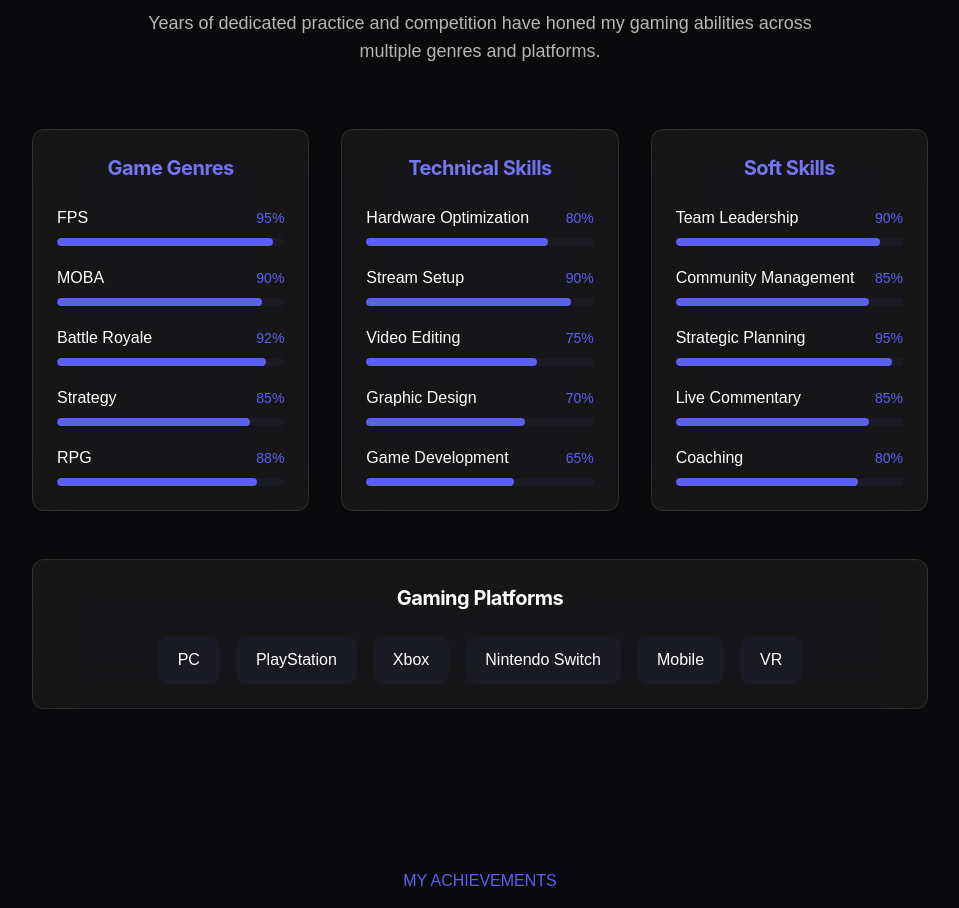
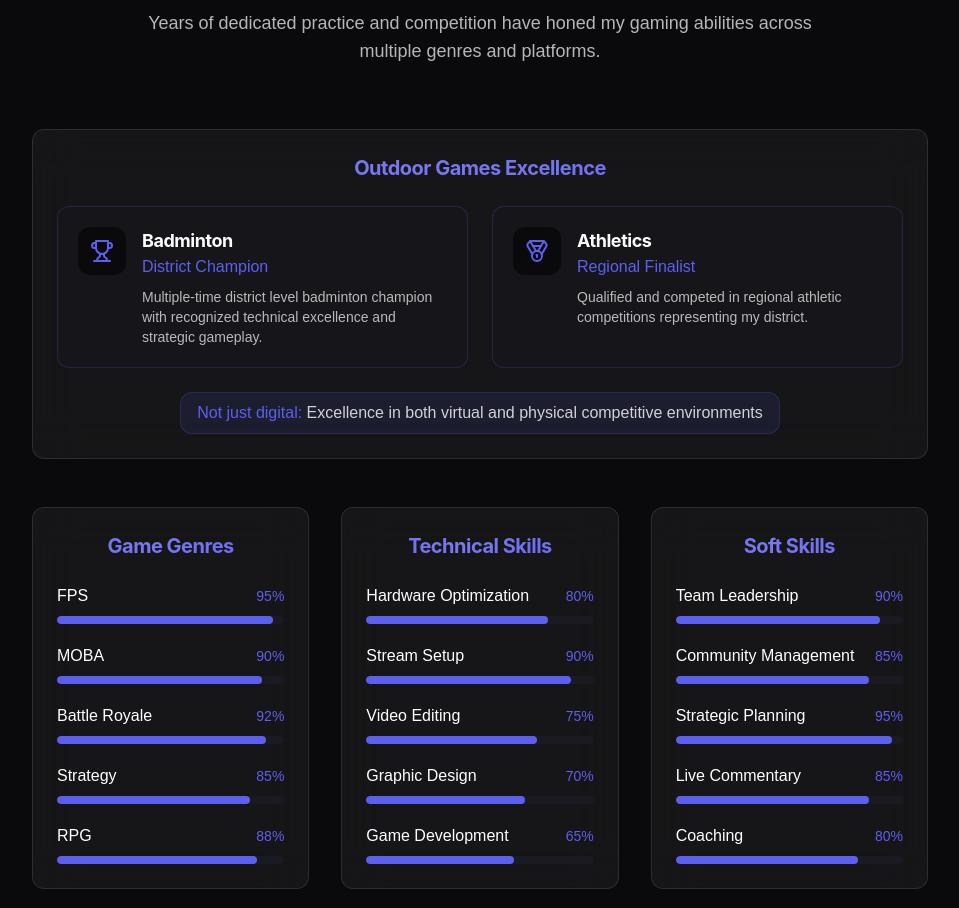
Before and after one commit to Om-Shinkar/gamerfolio-quest, a React (Vite) app: page / in a window 1280 px wide. Shown: the part 2103-3011 px from the top of the page, without its empty margins (160-1119 px from the left). Built offline with nearby package versions, Linux system fonts and the light colour scheme; a web font is replaced by a local one.

Commit message:
Add outdoor games expertise
Add expertise in outdoor games, such as badminton at the district level.

```diff
--- a/src/components/Skills.tsx
+++ b/src/components/Skills.tsx
@@ -2,6 +2,7 @@
 import { useRef, useEffect } from 'react';
 import { useIntersectionObserver } from '@/lib/animations';
 import { cn } from '@/lib/utils';
+import { Trophy, Medal } from 'lucide-react';
 
 const skillCategories = [
   {
@@ -36,14 +37,34 @@ const skillCategories = [
   }
 ];
 
+const outdoorAchievements = [
+  {
+    game: "Badminton",
+    achievement: "District Champion",
+    icon: <Trophy className="h-6 w-6 text-gaming-accent" />,
+    description: "Multiple-time district level badminton champion with recognized technical excellence and strategic gameplay."
+  },
+  {
+    game: "Athletics",
+    achievement: "Regional Finalist",
+    icon: <Medal className="h-6 w-6 text-gaming-accent" />,
+    description: "Qualified and competed in regional athletic competitions representing my district."
+  }
+];
+
 const Skills = () => {
   const { observe } = useIntersectionObserver();
   const headingRef = useRef<HTMLDivElement>(null);
   const skillsRef = useRef<(HTMLDivElement | null)[]>([]);
+  const outdoorRef = useRef<HTMLDivElement>(null);
 
   useEffect(() => {
     if (headingRef.current) {
       observe(headingRef.current);
+    }
+
+    if (outdoorRef.current) {
+      observe(outdoorRef.current);
     }
 
     skillsRef.current.forEach(ref => {
@@ -60,6 +81,42 @@ const Skills = () => {
           <p className="text-lg text-white/70 max-w-2xl mx-auto">
             Years of dedicated practice and competition have honed my gaming abilities across multiple genres and platforms.
           </p>
+        </div>
+
+        {/* Outdoor Games Achievements */}
+        <div
+          ref={outdoorRef}
+          className="glass-card rounded-xl p-6 mb-12 opacity-0"
+        >
+          <h3 className="text-xl font-bold mb-6 text-center shimmer-text">Outdoor Games Excellence</h3>
+
+          <div className="grid md:grid-cols-2 gap-6">
+            {outdoorAchievements.map((achievement, index) => (
+              <div
+                key={index}
+                className="bg-gaming-muted/30 rounded-lg p-5 border border-gaming-accent/20 transform transition-all duration-300 hover:scale-[1.02] hover:shadow-lg hover:shadow-gaming-accent/10"
+              >
+                <div className="flex items-start gap-4">
+                  <div className="bg-gaming-dark p-3 rounded-lg">
+                    {achievement.icon}
+                  </div>
+                  <div>
+                    <h4 className="text-lg font-bold">{achievement.game}</h4>
+                    <p className="text-gaming-accent font-medium">{achievement.achievement}</p>
+                    <p className="text-white/70 mt-2 text-sm">{achievement.description}</p>
+                  </div>
+                </div>
+              </div>
+            ))}
+          </div>
+
+          <div className="mt-6 flex justify-center">
+            <div className="bg-gaming-accent/10 px-4 py-2 rounded-lg border border-gaming-accent/20">
+              <p className="text-center text-white/80">
+                <span className="text-gaming-accent font-medium">Not just digital:</span> Excellence in both virtual and physical competitive environments
+              </p>
+            </div>
+          </div>
         </div>
 
         <div className="grid md:grid-cols-3 gap-8">
```
